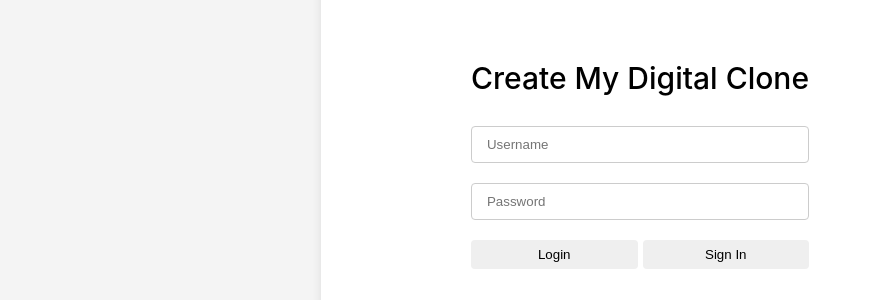
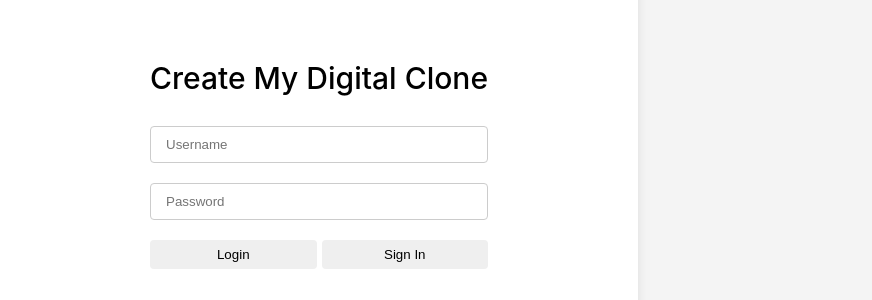
Before and after one commit to jlee4330/URP, a React (Create React App) app in the folder client/: page / in a window 1280 px wide. Shown: the part 236-536 px from the top of the page, without its empty margins (0-872 px from the left). Built offline with nearby package versions, Linux system fonts and the light colour scheme.

Commit message:
half screen

```diff
--- a/client/src/Component/Login/login.css
+++ b/client/src/Component/login.css
@@ -1,18 +1,17 @@
-body,
-html {
-    height: 100%;
-    /* This makes sure that the HTML and body tags take up the full height of the viewport */
+
+.outside {
+    position: absolute; /* 또는 absolute, 전체 화면을 채우기 위해 */
+    top: 0;
+    left: 0;
+    right: 0;
+    bottom: 0;
     margin: 0;
-    /* Removes the default margin provided by browsers */
     display: flex;
-    /* Enables flexbox */
     justify-content: center;
-    /* Centers content horizontally */
     align-items: center;
-    /* Centers content vertically */
-    background-color: #f4f4f4;
-    /* Optional: sets a background color */
+    background: #f4f4f4; /* 배경색 지정 */
 }
+
 
 .signholder {
     display: flex;
@@ -80,7 +79,7 @@ html {
 }
 
 .signBtn:hover {
-    background-color: #00a49192;;
+    background-color: #00a49192;
 }
 
 
--- /dev/null
+++ b/client/src/Component/main.css
@@ -0,0 +1,20 @@
+.outside {
+    display:flex;
+    justify-content: space-between;
+    background-color: #f4f4f4;
+
+}
+
+.left-side, .right-side {
+    flex: 1; /* flex 아이템들이 동일한 비율로 공간 차지 */
+    height: 100vh; /* 전체 화면 높이 */
+    overflow: auto; /* 내용이 많을 경우 스크롤 가능하도록 설정 */
+  }
+
+.left-side {
+    /* 필요한 추가 스타일링 */
+  }
+
+.right-side {
+    /* 필요한 추가 스타일링 */
+  }
--- a/client/src/Pages/LoginPage.js
+++ b/client/src/Pages/LoginPage.js
@@ -1,12 +1,13 @@
 import React from 'react'
 // import {Link} from 'react-router-dom'
-import '/Users/donggunlee/Desktop/CloneBuilder/URP/client/src/Component/Login/login.css';
-
+import '/Users/donggunlee/Desktop/CloneBuilder/URP/client/src/Component/login.css';
 
 
 export const LoginPage = (props) => {
     return(
         <>
+
+        <div className='outside'>
             <div className='signholder'>
                     <form className='signupbox'>
                         <form className='signinTitle'>
@@ -21,7 +22,6 @@ export const LoginPage = (props) => {
 
 
 
-
                     </form>
 
 
@@ -30,7 +30,7 @@ export const LoginPage = (props) => {
 
                 </div>
 
-
+        </div>
         </>
     );
 }
--- a/client/src/Pages/MainPage.js
+++ b/client/src/Pages/MainPage.js
@@ -1,9 +1,21 @@
 import React from 'react'
 // import {Link} from 'react-router-dom'
+import '/Users/donggunlee/Desktop/CloneBuilder/URP/client/src/Component/main.css' ;
 
 export const MainPage = (props) => {
     return (
     <>
-        mainpage
+      <div className='outside'>
+        <div className='left-side'></div>
+        <div className='right-side'></div>
+
+
+
+      </div>
+
+
+
+
+
     </>);
 }
```
Also changed, not shown: client/src/Component/Login/signin.js (deleted). Lines whose indentation alone changed are shown as unchanged.
